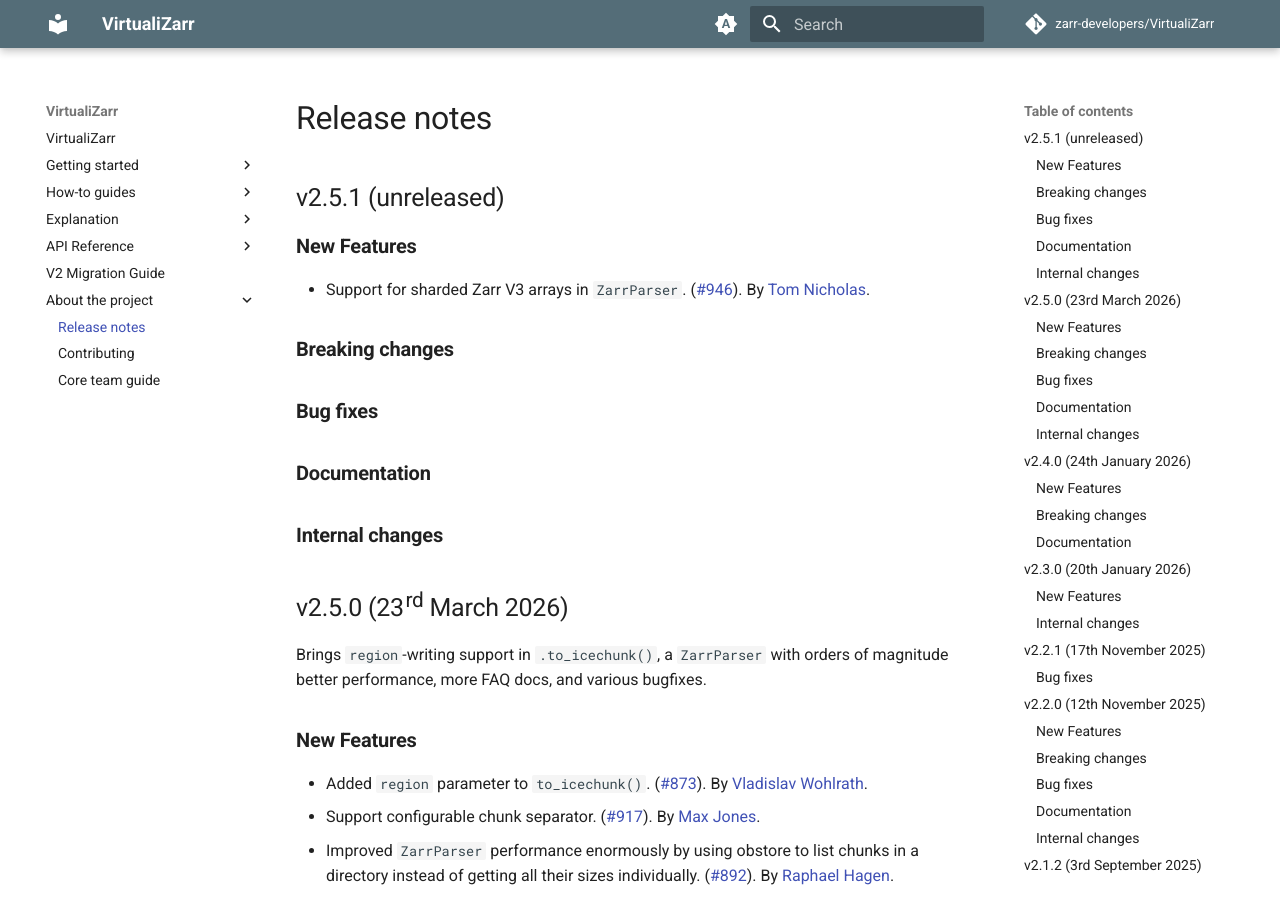
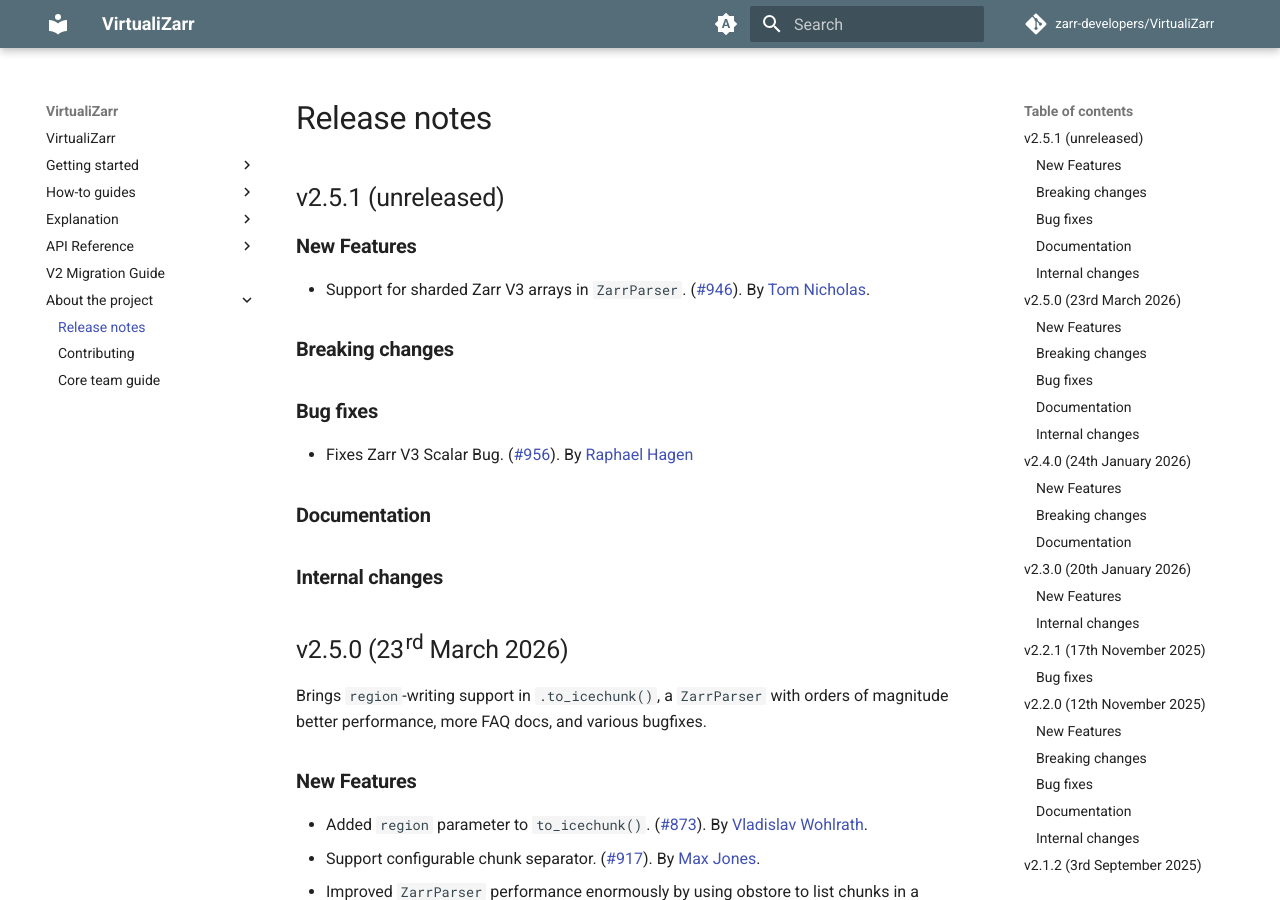
Before and after one commit to zarr-developers/VirtualiZarr, an MkDocs documentation site: the page built from docs/releases.md, in a window 1280 px wide and 900 px high. Built offline with MkDocs 1.6.1 and Material for MkDocs 9.7.7, drawn with Linux system fonts in a browser that asks for light colours; comment, search, counter and statistics services are not loaded; the version menu is left out.

Commit message:
adds to releases.md

```diff
--- a/docs/releases.md
+++ b/docs/releases.md
@@ -11,6 +11,9 @@
 ### Breaking changes
 
 ### Bug fixes
+- Fixes Zarr V3 Scalar Bug.
+  ([#956](https://github.com/zarr-developers/VirtualiZarr/pull/956)).
+  By [Raphael Hagen](https://github.com/norlandrhagen)
 
 ### Documentation
 
```
